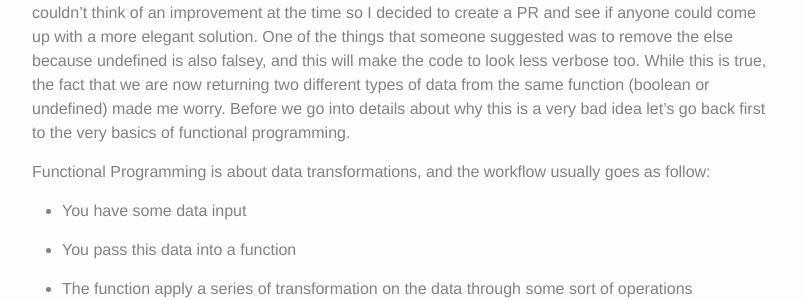
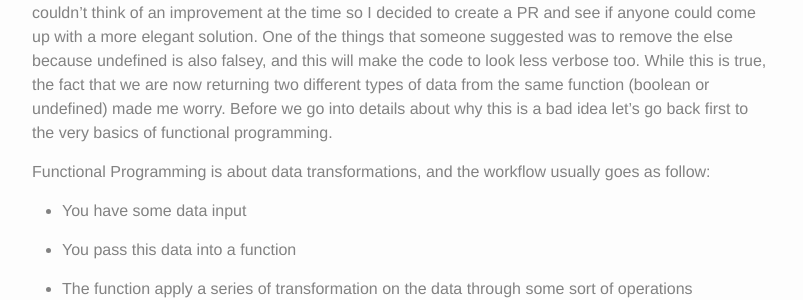
Before and after one commit to isaacjarquin/isaacjarquin.github.io, a Jekyll site: the page built from _posts/2017-07-10-return-single-type-from-a-function.markdown, in a window 1280 px wide and 900 px high, scrolled down 421 px. Shown: the part 280-580 px from the top of the window, without its empty margins (238-1041 px from the left). Built offline with Jekyll 4.4.1, drawn with Linux system fonts in a browser that asks for light colours; comment, search, counter and statistics services are not loaded; some of the changed text lies outside the part shown.

Commit message:
improve text

```diff
--- a/_posts/2017-07-10-return-single-type-from-a-function.markdown
+++ b/_posts/2017-07-10-return-single-type-from-a-function.markdown
@@ -29,7 +29,7 @@ const hasMissingProductContent = products => {
 {% endhighlight %}
 
 
-While I was quite happy with the first two functions, I wasn’t entirely happy with the third one but I couldn’t think of an improvement at the time so I decided to create a PR and see if anyone could come up with a more elegant solution. One of the things that someone suggested was to remove the else because undefined is also falsey, and this will make the code to look less verbose too. While this is true, the fact that we are now returning two different types of data from the same function (boolean or undefined) made me worry. Before we go into details about why this is a very bad idea let's go back first to the very basics of functional programming.
+While I was quite happy with the first two functions, I wasn’t entirely happy with the third one but I couldn’t think of an improvement at the time so I decided to create a PR and see if anyone could come up with a more elegant solution. One of the things that someone suggested was to remove the else because undefined is also falsey, and this will make the code to look less verbose too. While this is true, the fact that we are now returning two different types of data from the same function (boolean or undefined) made me worry. Before we go into details about why this is a bad idea let's go back first to the very basics of functional programming.
 
 Functional Programming is about data transformations, and the workflow usually goes as follow:
 
```
Also changed, not shown: other parts of _posts/2017-07-10-return-single-type-from-a-function.markdown (+1 -1 lines).
